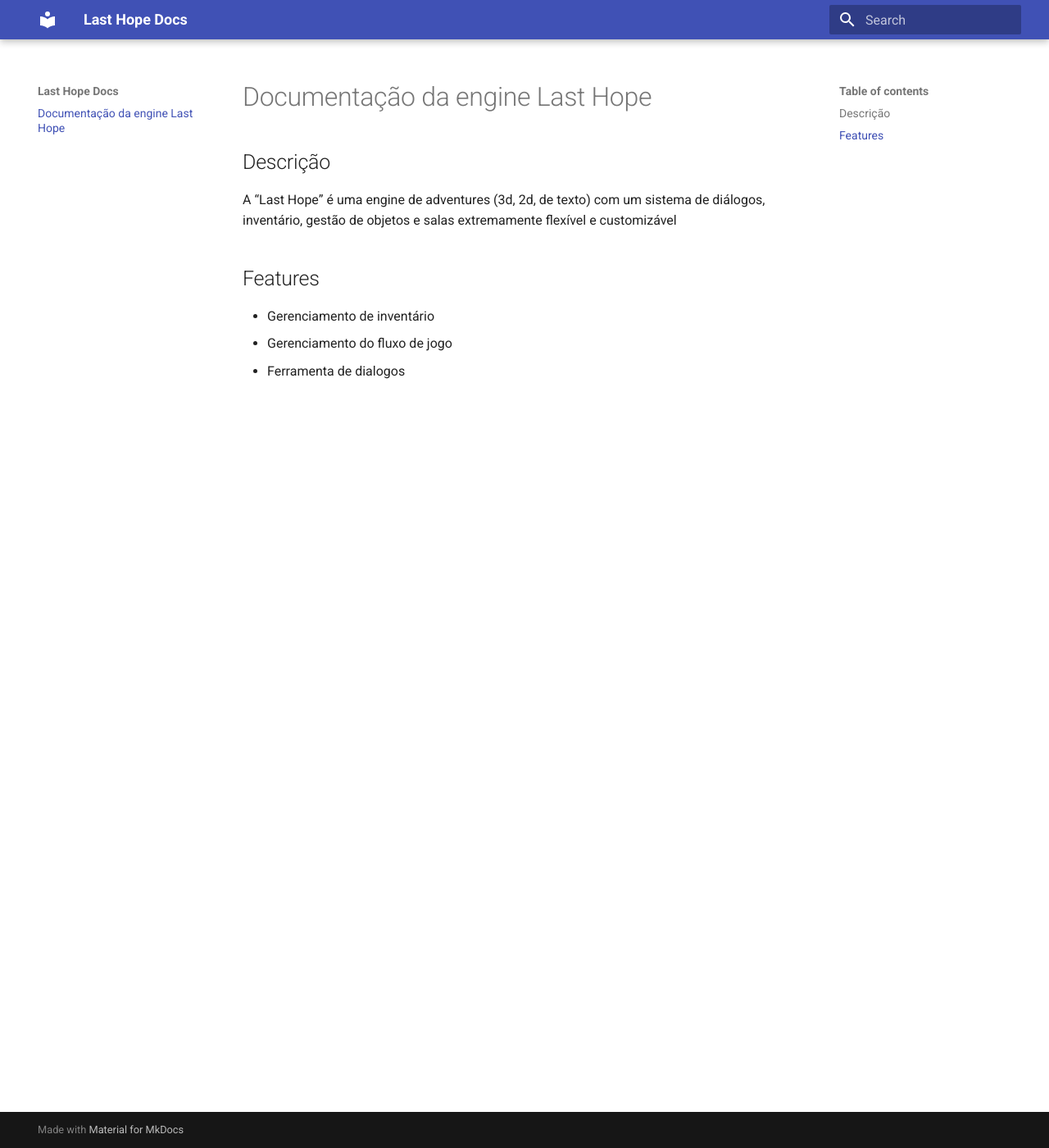
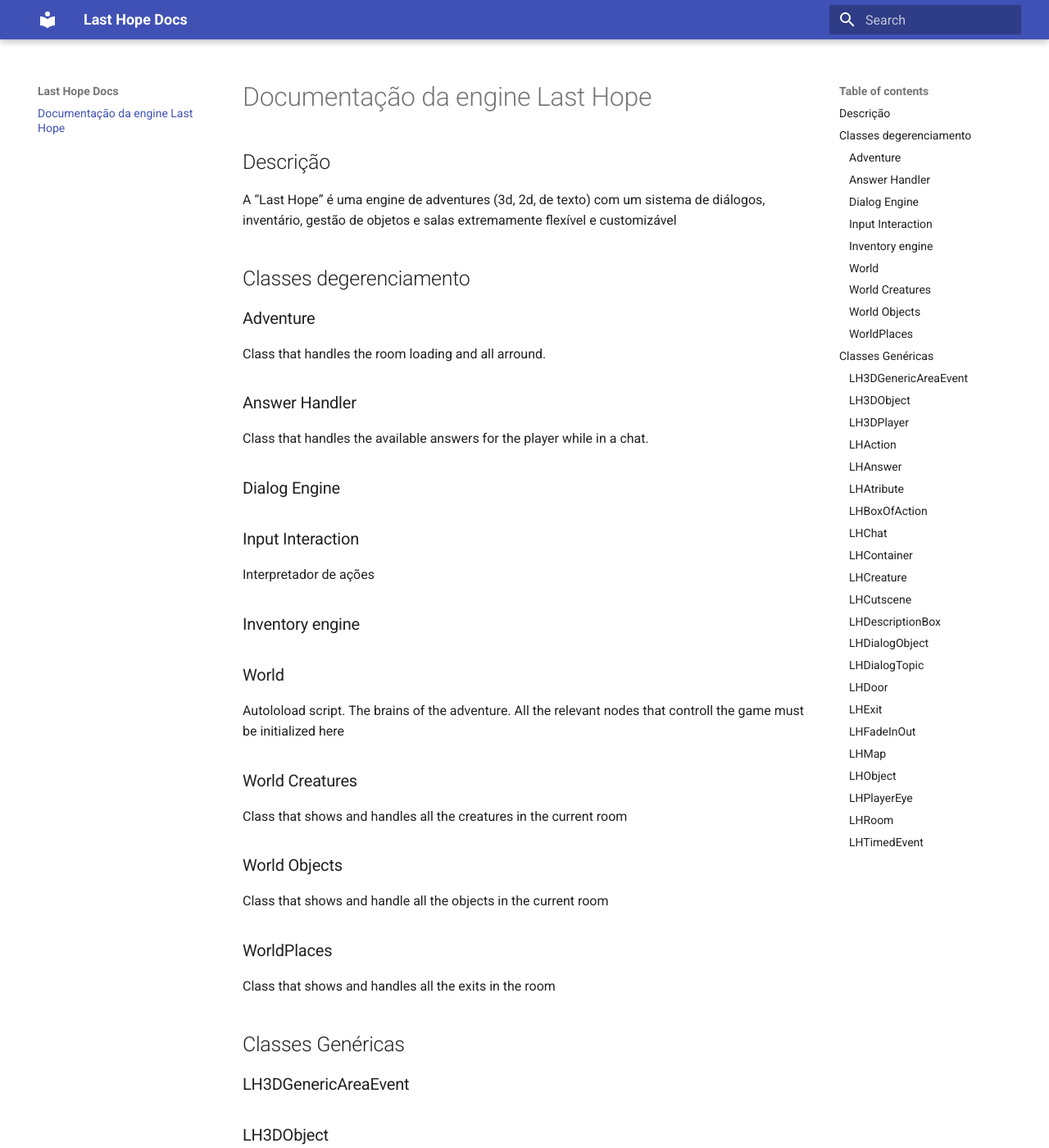
Before and after one commit to romuloLadeira/mkdocs-teste, an MkDocs documentation site: the page built from docs/index.md, in a window 1280 px wide and 1400 px high. Shown: the whole window at 82% size. Built offline with MkDocs 1.6.1 and Material for MkDocs 9.7.7, drawn with Linux system fonts in a browser that asks for light colours; some of the changed text lies outside the part shown.

Commit message:
Adicionando classe da Last Hope para documentação

```diff
--- a/docs/index.md
+++ b/docs/index.md
@@ -2,8 +2,46 @@
 
 ## Descrição
 A “Last Hope” é uma engine de adventures (3d, 2d, de texto) com um sistema de diálogos, inventário, gestão de objetos e salas extremamente flexível e customizável
-## Features
 
-* Gerenciamento de inventário
-* Gerenciamento do fluxo de jogo
-* Ferramenta de dialogos
+## Classes degerenciamento
+
+### Adventure
+Class that handles the room loading and all arround.
+### Answer Handler
+Class that handles the available answers for the player while in a chat.
+### Dialog Engine
+### Input Interaction
+Interpretador de ações
+### Inventory engine
+### World
+Autoloload script. The brains of the adventure. All the relevant nodes that controll the game must be initialized here
+### World Creatures
+Class that shows and handles all the creatures in the current room
+### World Objects
+ Class that shows and handle all the objects in the current room
+### WorldPlaces
+Class that shows and handles all the exits in the room
+
+## Classes Genéricas
+### LH3DGenericAreaEvent
+### LH3DObject
+### LH3DPlayer
+### LHAction
+### LHAnswer
+### LHAtribute
+### LHBoxOfAction
+### LHChat
+### LHContainer
+### LHCreature
+### LHCutscene
+### LHDescriptionBox
+### LHDialogObject
+### LHDialogTopic
+### LHDoor
+### LHExit
+### LHFadeInOut
+### LHMap
+### LHObject
+### LHPlayerEye
+### LHRoom
+### LHTimedEvent
```
